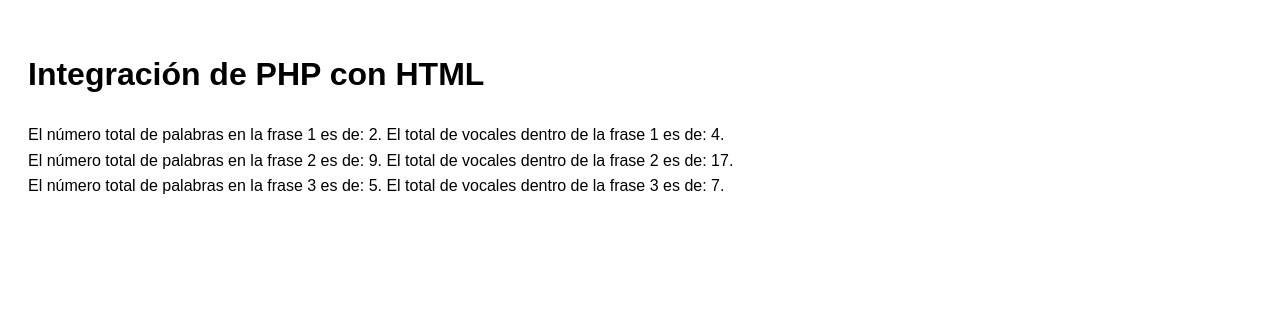
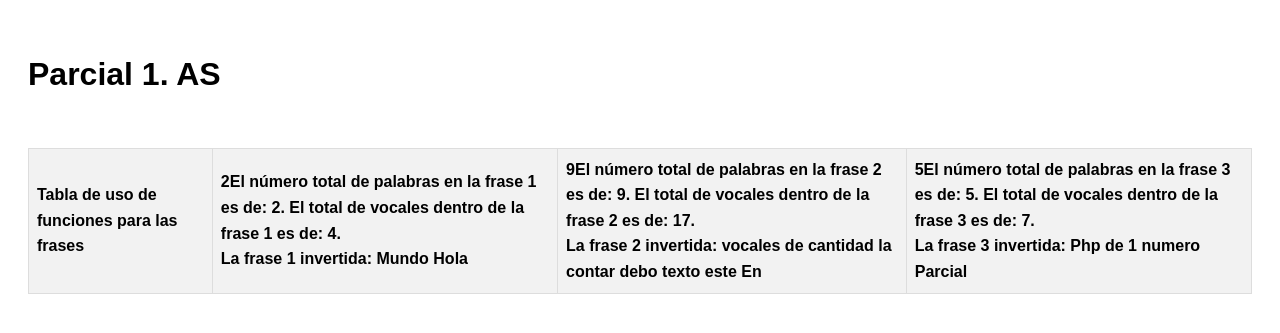
Before and after one commit to gravitax7/DESARROLLO_VII_ALVAN_SAMUDIO, a PHP site: page /PARCIALES/PARCIAL_1/analisis_texto.php in a window 1280 px wide. Shown: the top 333 px of the page. Run offline with PHP 8.4, Linux system fonts and the light colour scheme; lists and menus that the app fills with data are empty.

Commit message:
Cambio al codigo html

```diff
--- a/PARCIALES/PARCIAL_1/analisis_texto.php
+++ b/PARCIALES/PARCIAL_1/analisis_texto.php
@@ -17,14 +17,25 @@ include 'utilidades_texto.php';
     </style>
 </head>
 <body>
-    <h1>Integración de PHP con HTML</h1>
-    <?php
-    $arreglo_frases=["Hola Mundo", "En este texto debo contar la cantidad de vocales", "Parcial numero 1 de Php"];
-    for ($i=0;$i<count($arreglo_frases);$i++){
-        $longitud_texto= contar_palabras($arreglo_frases[$i]);
+    <h1>Parcial 1. AS</h1>
+
+    <table>
+        <tr>
+            <th>Tabla de uso de funciones para las frases</th>
+            <?php $arreglo_frases=["Hola Mundo", "En este texto debo contar la cantidad de vocales", "Parcial numero 1 de Php"]; ?>
+            <?php for ($i=0;$i<count($arreglo_frases);$i++): ?>
+                <th><?=
+                $longitud_texto= contar_palabras($arreglo_frases[$i]);
         $real_count=$i+1;
         echo "El número total de palabras en la frase $real_count es de: $longitud_texto.";
         $total_vocales= contar_vocales($arreglo_frases[$i]);
         echo "   El total de vocales dentro de la frase $real_count es de: $total_vocales.</br>";
-    }
-    ?>
+        $frase_invertida= invertir_palabras($arreglo_frases[$i]);
+        echo "La frase $real_count invertida: $frase_invertida</br>";?></th>
+            <?php endfor; ?>
+        </tr><br>
+    </table>
+
+
+</body>
+</html>
--- a/PARCIALES/PARCIAL_1/utilidades_texto.php
+++ b/PARCIALES/PARCIAL_1/utilidades_texto.php
@@ -28,6 +28,14 @@ function contar_vocales($texto_vocales){
 $total_vocales= contar_vocales($texto_vocales);
 //echo "El total de vocales dentro de la frase es de: $total_vocales.\n";
 
+function invertir_palabras($texto){
+    $array_texto= explode(" ",$texto);
+    for ($i=count($array_texto)-1;$i>=0;$i--){
+        $array_revez[$i]= $array_texto[$i];
+    }
+    $texto_revez= implode (" ", $array_revez);
+    return $texto_revez;
 
+}
 
 ?>
```
